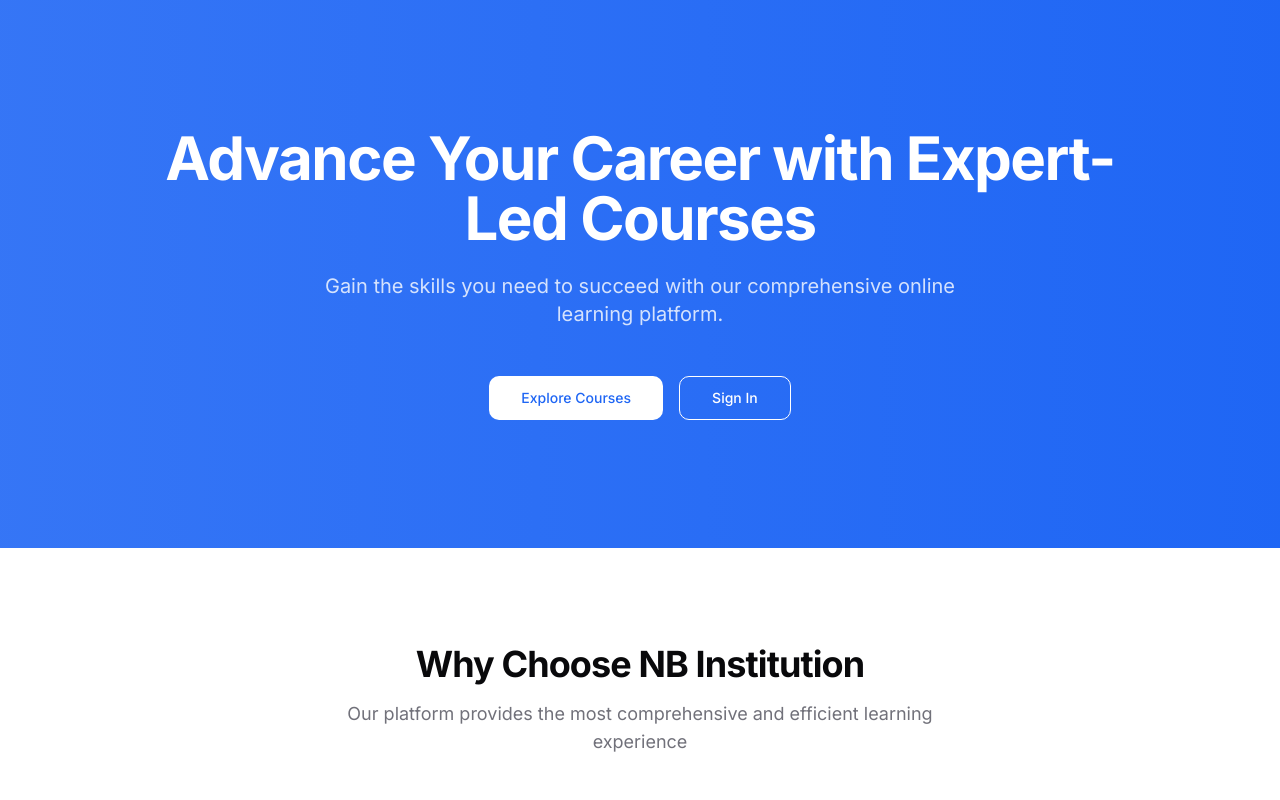
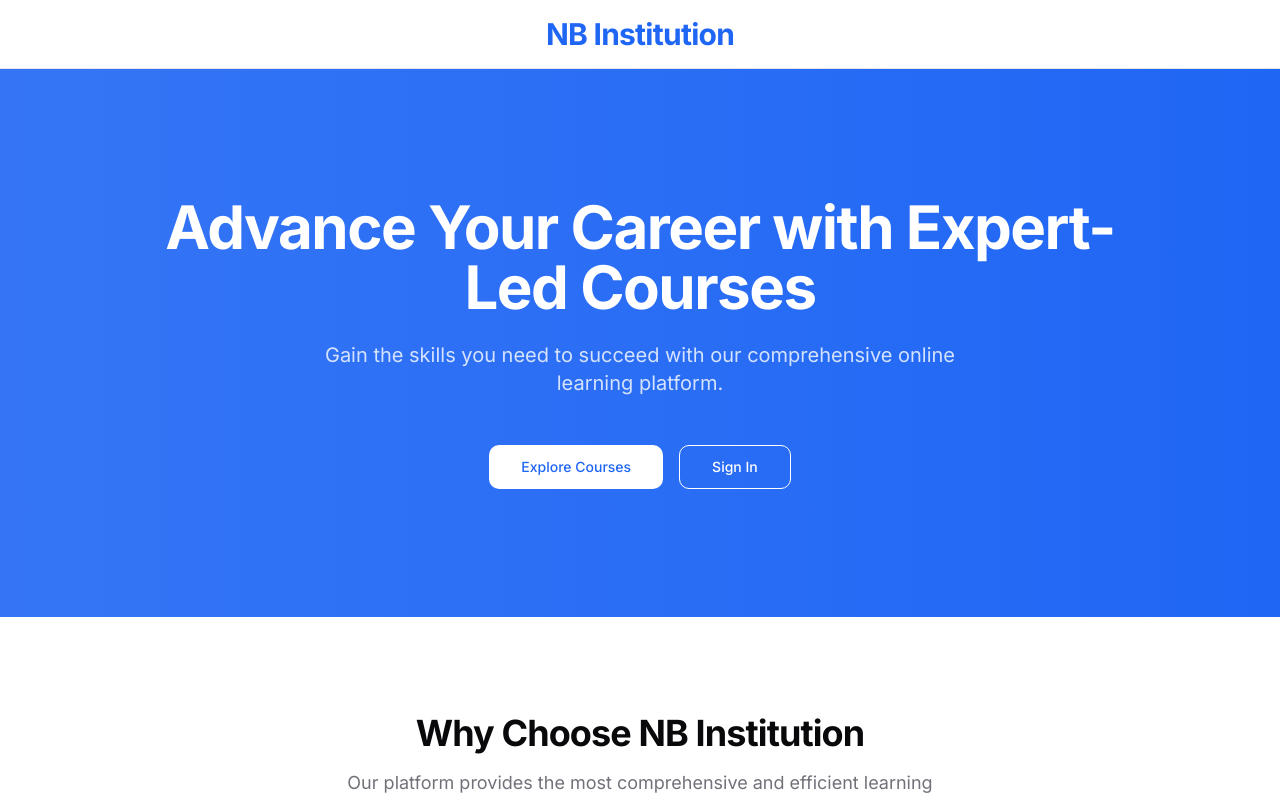
Before and after one commit to nasifsajjad/skillbridge-access.github.io, a React (Vite) app: page / in a window 1280 px wide. Shown: the top 800 px of the page. Built offline with nearby package versions, Linux system fonts and the light colour scheme.

Commit message:
Add header to application
Adds a header to the application.

```diff
--- a/src/pages/Index.tsx
+++ b/src/pages/Index.tsx
@@ -17,6 +17,13 @@ const Index = () => {
 
   return (
     <div className="flex flex-col w-full animate-fade-in">
+      {/* Header Section */}
+      <header className="w-full bg-background border-b border-border py-4">
+        <div className="container mx-auto flex justify-center items-center">
+          <h1 className="text-3xl font-bold text-primary">NB Institution</h1>
+        </div>
+      </header>
+
       {/* Hero Section */}
       <section className="w-full bg-gradient-to-r from-primary/90 to-primary py-20 md:py-32 px-4">
         <div className="container mx-auto max-w-5xl">
```
